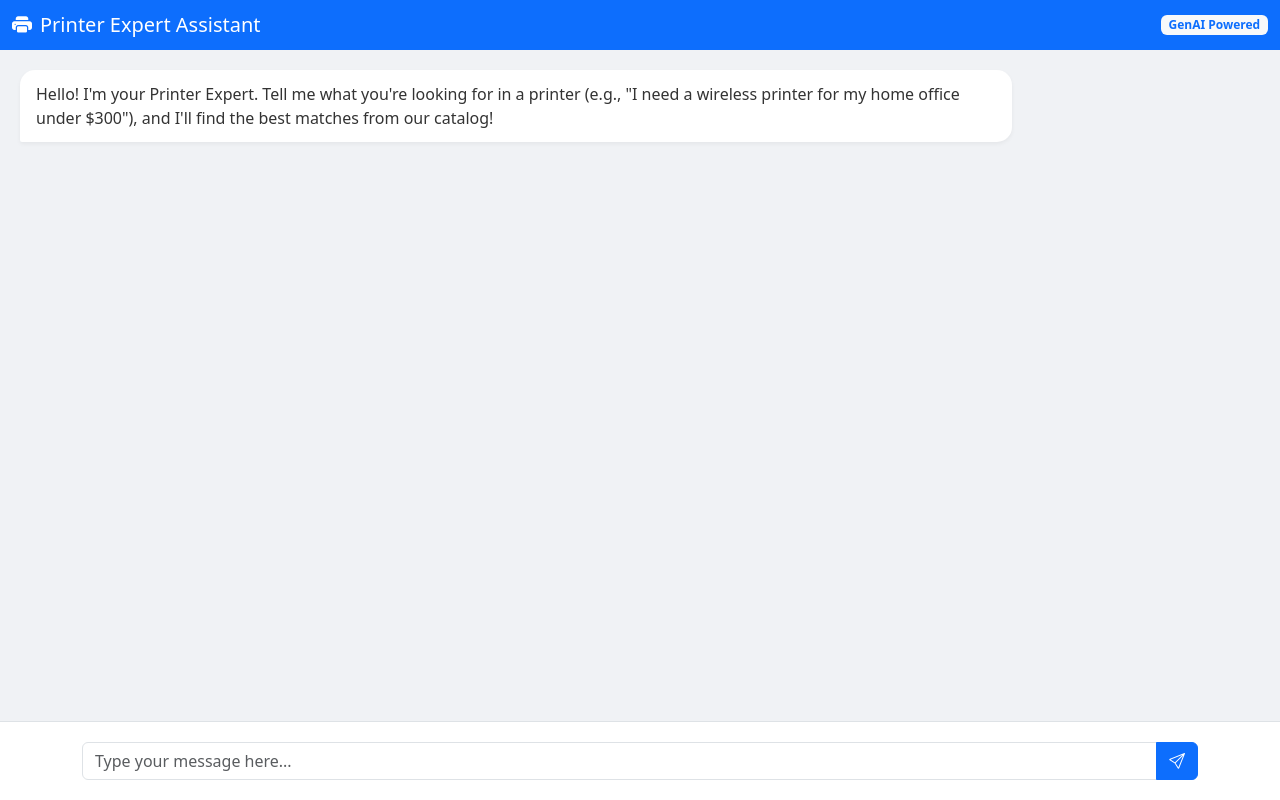
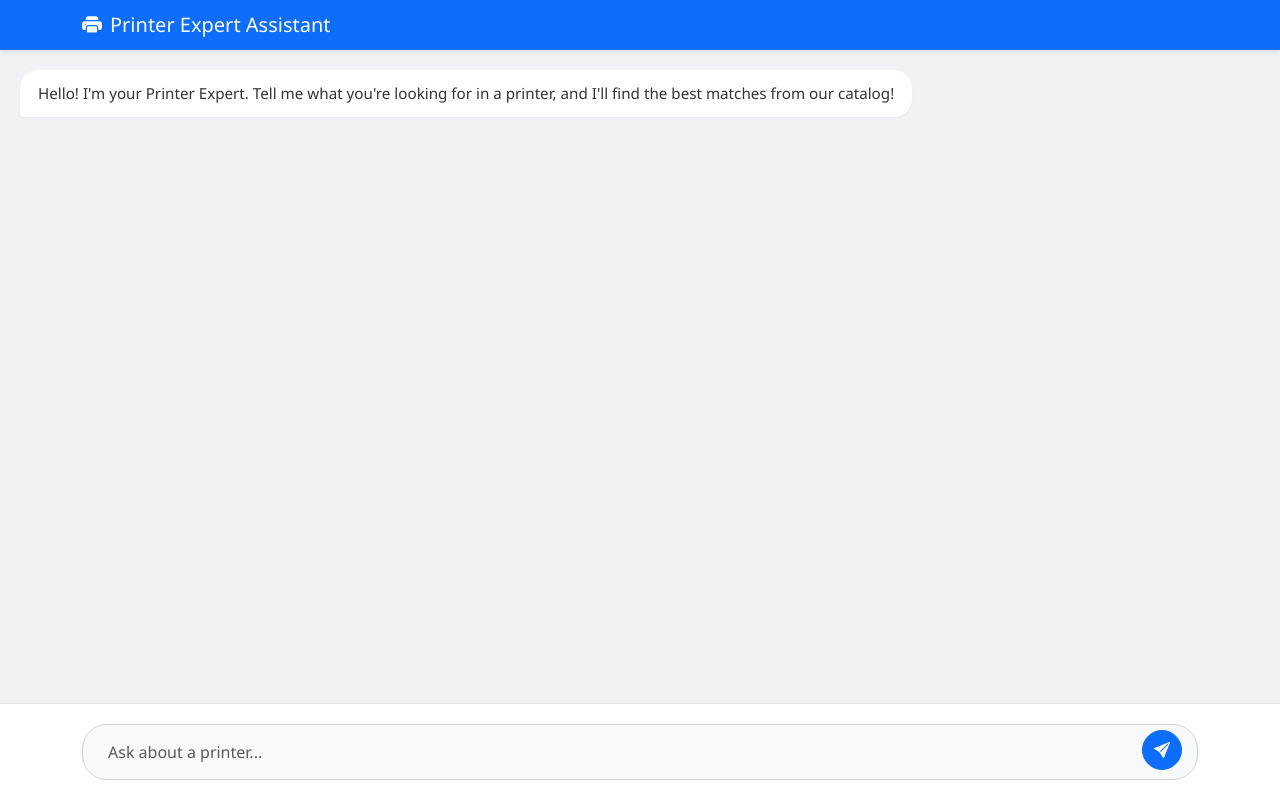
Before and after one commit to darrenn000/Chatbot-Singink, a Flask app: page / in a window 1280 px wide. Run offline with Flask 3, Linux system fonts and the light colour scheme.

Commit message:
update UI

```diff
--- a/templates/index.html
+++ b/templates/index.html
@@ -3,42 +3,73 @@
 <head>
     <meta charset="UTF-8">
     <meta name="viewport" content="width=device-width, initial-scale=1.0">
-    <title>Printer Assistant Bot</title>
+    <title>Printer Expert Assistant</title>
     <link href="https://cdn.jsdelivr.net/npm/bootstrap@5.3.0/dist/css/bootstrap.min.css" rel="stylesheet">
     <link rel="stylesheet" href="https://cdn.jsdelivr.net/npm/bootstrap-icons@1.10.0/font/bootstrap-icons.css">
+    <!-- Marked.js for rendering Markdown from Gemini -->
+    <script src="https://cdn.jsdelivr.net/npm/marked/marked.min.js"></script>
     <style>
-        body { background-color: #f0f2f5; height: 100vh; display: flex; flex-direction: column; }
-        .chat-container { flex: 1; overflow-y: auto; padding: 20px; display: flex; flex-direction: column; gap: 15px; }
-        .message { max-width: 80%; padding: 12px 16px; border-radius: 15px; position: relative; line-height: 1.5; }
-        .user-message { align-self: flex-end; background-color: #007bff; color: white; border-bottom-right-radius: 2px; }
-        .bot-message { align-self: flex-start; background-color: white; color: #333; border-bottom-left-radius: 2px; box-shadow: 0 2px 4px rgba(0,0,0,0.05); }
+        :root {
+            --primary-color: #007bff;
+            --bg-color: #f0f2f5;
+            --bot-msg-bg: #ffffff;
+            --user-msg-bg: #007bff;
+        }
+        body { background-color: var(--bg-color); height: 100vh; display: flex; flex-direction: column; font-family: 'Segoe UI', Tahoma, Geneva, Verdana, sans-serif; }
+        .navbar { box-shadow: 0 2px 4px rgba(0,0,0,0.1); }
+        .chat-container { flex: 1; overflow-y: auto; padding: 20px; display: flex; flex-direction: column; gap: 15px; scroll-behavior: smooth; }
+
+        .message { max-width: 85%; padding: 12px 18px; border-radius: 18px; position: relative; font-size: 0.95rem; box-shadow: 0 1px 2px rgba(0,0,0,0.05); }
+        .user-message { align-self: flex-end; background-color: var(--user-msg-bg); color: white; border-bottom-right-radius: 4px; }
+        .bot-message { align-self: flex-start; background-color: var(--bot-msg-bg); color: #333; border-bottom-left-radius: 4px; }
+
+        /* Markdown styling inside messages */
+        .message-content p:last-child { margin-bottom: 0; }
+        .message-content ul, .message-content ol { padding-left: 20px; margin-bottom: 10px; }
+
         .input-area { background: white; padding: 20px; border-top: 1px solid #dee2e6; }
-        .typing-indicator { font-style: italic; color: #6c757d; font-size: 0.9rem; display: none; }
-        .attribute-tag { font-size: 0.75rem; background: #e9ecef; padding: 2px 8px; border-radius: 10px; margin-right: 5px; }
-        pre { white-space: pre-wrap; word-wrap: break-word; font-family: inherit; margin-bottom: 0; }
+        .input-group { background: #f8f9fa; border-radius: 25px; padding: 5px 15px; border: 1px solid #ced4da; }
+        .input-group input { border: none; background: transparent; padding: 10px; box-shadow: none !important; }
+        .input-group button { border-radius: 50% !important; width: 40px; height: 40px; padding: 0; display: flex; align-items: center; justify-content: center; margin-left: 5px; }
+
+        /* Typing Indicator Styling */
+        .typing { align-self: flex-start; background-color: var(--bot-msg-bg); padding: 12px 18px; border-radius: 18px; border-bottom-left-radius: 4px; display: none; }
+        .dot { height: 8px; width: 8px; background-color: #bbb; border-radius: 50%; display: inline-block; margin-right: 3px; animation: jump 1.4s infinite ease-in-out both; }
+        .dot:nth-child(1) { animation-delay: -0.32s; }
+        .dot:nth-child(2) { animation-delay: -0.16s; }
+        @keyframes jump {
+            0%, 80%, 100% { transform: scale(0); }
+            40% { transform: scale(1.0); }
+        }
     </style>
 </head>
 <body>
     <nav class="navbar navbar-dark bg-primary">
-        <div class="container-fluid">
+        <div class="container">
             <span class="navbar-brand mb-0 h1"><i class="bi bi-printer-fill me-2"></i>Printer Expert Assistant</span>
-            <span class="badge bg-light text-primary">GenAI Powered</span>
         </div>
     </nav>
 
     <div class="chat-container" id="chatContainer">
         <div class="message bot-message">
-            Hello! I'm your Printer Expert. Tell me what you're looking for in a printer (e.g., "I need a wireless printer for my home office under $300"), and I'll find the best matches from our catalog!
+            <div class="message-content">
+                Hello! I'm your Printer Expert. Tell me what you're looking for in a printer, and I'll find the best matches from our catalog!
+            </div>
+        </div>
+        <!-- Typing indicator placeholder -->
+        <div id="typingIndicator" class="typing">
+            <span class="dot"></span>
+            <span class="dot"></span>
+            <span class="dot"></span>
         </div>
     </div>
 
     <div class="input-area">
         <div class="container">
-            <div id="typing" class="typing-indicator mb-2">Assistant is thinking...</div>
             <div class="input-group">
-                <input type="text" id="userInput" class="form-control" placeholder="Type your message here..." aria-label="User message">
+                <input type="text" id="userInput" class="form-control" placeholder="Ask about a printer..." autocomplete="off">
                 <button class="btn btn-primary" type="button" id="sendBtn">
-                    <i class="bi bi-send"></i>
+                    <i class="bi bi-send-fill"></i>
                 </button>
             </div>
         </div>
@@ -48,27 +79,30 @@
         const chatContainer = document.getElementById('chatContainer');
         const userInput = document.getElementById('userInput');
         const sendBtn = document.getElementById('sendBtn');
-        const typingIndicator = document.getElementById('typing');
+        const typingIndicator = document.getElementById('typingIndicator');
 
         let chatHistory = [];
 
-        function appendMessage(role, content, attributes = null) {
+        function appendMessage(role, content) {
             const msgDiv = document.createElement('div');
             msgDiv.className = `message ${role}-message`;
 
-            let html = `<pre>${content}</pre>`;
+            const contentDiv = document.createElement('div');
+            contentDiv.className = 'message-content';
 
-            if (attributes && attributes.length > 0) {
-                html += '<div class="mt-2 border-top pt-1">';
-                html += '<small class="text-muted d-block mb-1">Detected Intent:</small>';
-                attributes.forEach(attr => {
-                    html += `<span class="attribute-tag">${attr}</span>`;
-                });
-                html += '</div>';
+            // Use marked.js to render markdown for bot messages
+            if (role === 'bot') {
+                contentDiv.innerHTML = marked.parse(content);
+            } else {
+                contentDiv.textContent = content;
             }
 
-            msgDiv.innerHTML = html;
-            chatContainer.appendChild(msgDiv);
+            msgDiv.appendChild(contentDiv);
+
+            // Insert before the typing indicator
+            chatContainer.insertBefore(msgDiv, typingIndicator);
+
+            // Scroll to bottom
             chatContainer.scrollTop = chatContainer.scrollHeight;
 
             // Update history
@@ -82,7 +116,9 @@
             userInput.value = '';
             appendMessage('user', message);
 
+            // Show typing indicator at the bottom
             typingIndicator.style.display = 'block';
+            chatContainer.scrollTop = chatContainer.scrollHeight;
 
             try {
                 const response = await fetch('/chat', {
@@ -90,7 +126,7 @@
                     headers: { 'Content-Type': 'application/json' },
                     body: JSON.stringify({
                         message: message,
-                        history: chatHistory.slice(0, -1) // Send history excluding the message we just added
+                        history: chatHistory.slice(0, -1)
                     })
                 });
 
@@ -98,13 +134,13 @@
                 typingIndicator.style.display = 'none';
 
                 if (data.response) {
-                    appendMessage('bot', data.response, data.attributes);
+                    appendMessage('bot', data.response);
                 } else {
-                    appendMessage('bot', "Sorry, I encountered an error. Please try again.");
+                    appendMessage('bot', "I'm sorry, I encountered an error. Please try again.");
                 }
             } catch (error) {
                 typingIndicator.style.display = 'none';
-                appendMessage('bot', "Connection error. Is the server running?");
+                appendMessage('bot', "Connection error. Please check your internet or server status.");
             }
         }
 
```
